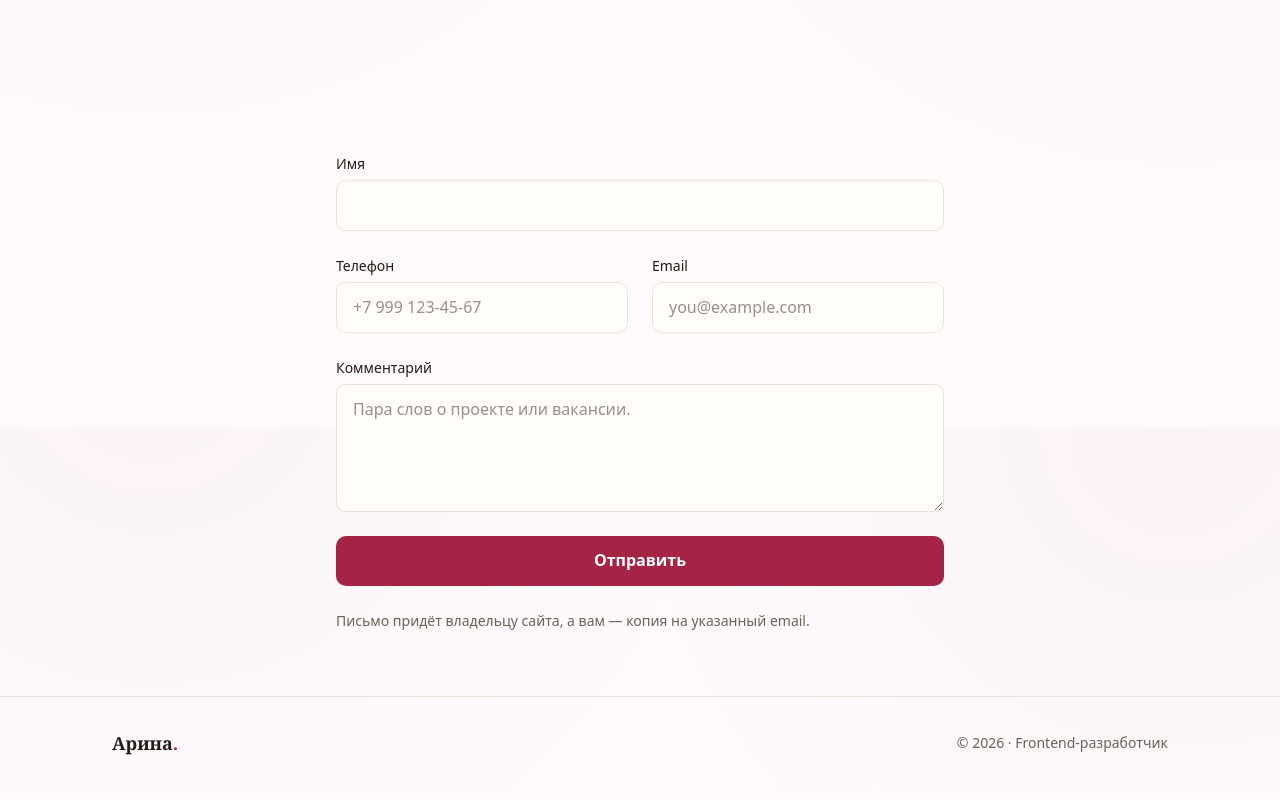
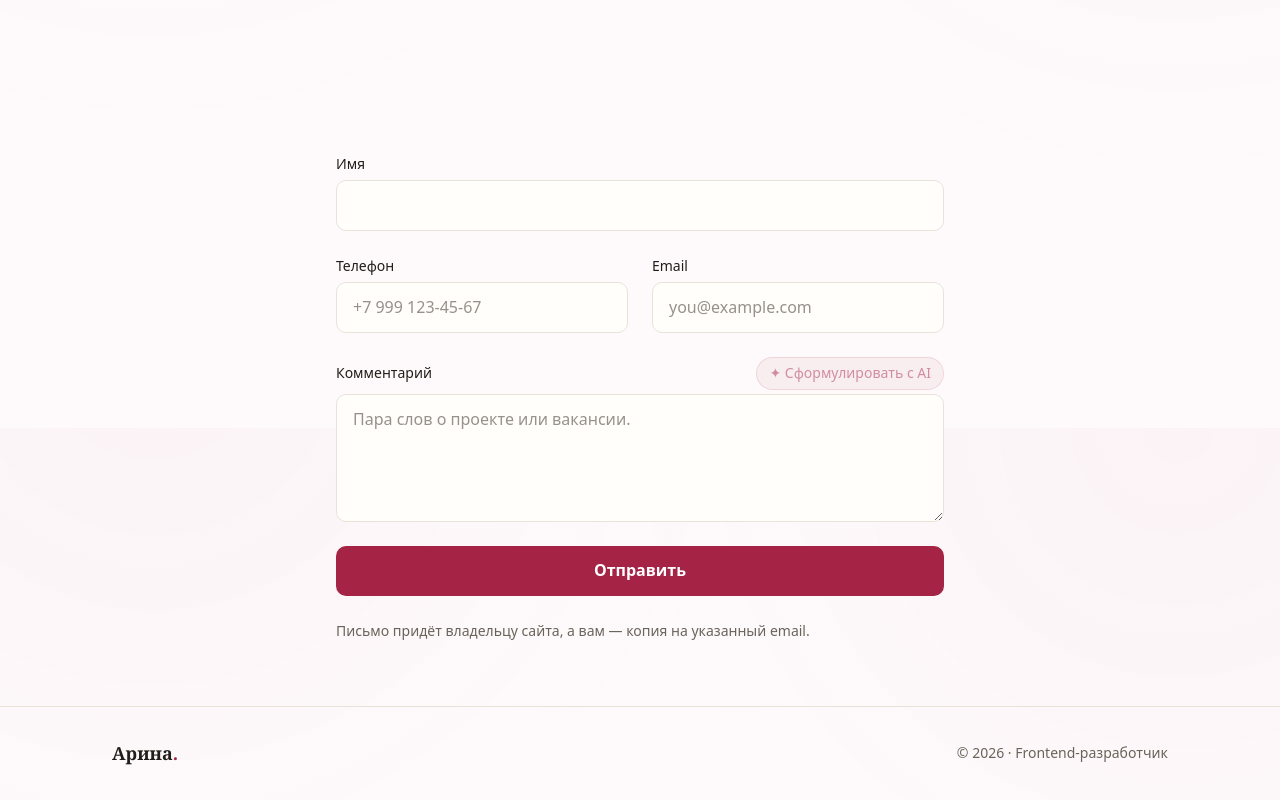
Before and after one commit to Arishka-a/my-portfolio, a Next.js app: page / in a window 1280 px wide. Shown: the part 3572-4372 px from the top of the page. Built offline with nearby package versions, Linux system fonts and the light colour scheme; a web font is replaced by a local one.

Commit message:
feat: graceful AI demo mode when API key is missing

```diff
--- /dev/null
+++ b/src/app/api/assist/route.ts
@@ -0,0 +1,95 @@
+import { NextResponse } from "next/server";
+
+export const runtime = "nodejs";
+
+interface AssistBody {
+  draft?: string;
+  name?: string;
+}
+
+export async function POST(request: Request) {
+  const apiKey = process.env.OPENAI_API_KEY;
+  if (!apiKey) {
+    return NextResponse.json(
+      {
+        demo: true,
+        error: "AI-помощник в демо-режиме: API-ключ не подключён.",
+      },
+      { status: 200 }
+    );
+  }
+
+  let body: AssistBody;
+  try {
+    body = await request.json();
+  } catch {
+    return NextResponse.json({ error: "Некорректный запрос" }, { status: 400 });
+  }
+
+  const draft = (body.draft ?? "").trim().slice(0, 800);
+  const name = (body.name ?? "").trim().slice(0, 80);
+
+  if (draft.length < 3) {
+    return NextResponse.json(
+      { error: "Слишком короткий черновик для обработки" },
+      { status: 400 }
+    );
+  }
+
+  const baseUrl = process.env.AI_BASE_URL ?? "https://api.openai.com/v1";
+  const model = process.env.AI_MODEL ?? "gpt-4o-mini";
+
+  const systemPrompt =
+    "Ты помогаешь посетителю сайта-портфолио сформулировать вежливое деловое сообщение " +
+    "разработчику через форму обратной связи. На основе черновика напиши аккуратный, " +
+    "понятный текст на русском языке от первого лица. Сохрани смысл и факты, не придумывай " +
+    "детали. Длина — 2–4 предложения. Без приветствий-шаблонов вроде «Уважаемый», без подписи. " +
+    "Верни только готовый текст сообщения, без пояснений и кавычек.";
+
+  const userPrompt =
+    (name ? `Имя отправителя: ${name}.\n` : "") +
+    `Черновик сообщения: """${draft}"""`;
+
+  try {
+    const res = await fetch(`${baseUrl}/chat/completions`, {
+      method: "POST",
+      headers: {
+        "Content-Type": "application/json",
+        Authorization: `Bearer ${apiKey}`,
+      },
+      body: JSON.stringify({
+        model,
+        temperature: 0.6,
+        max_tokens: 250,
+        messages: [
+          { role: "system", content: systemPrompt },
+          { role: "user", content: userPrompt },
+        ],
+      }),
+    });
+
+    if (!res.ok) {
+      const detail = await res.text();
+      console.error("AI API error:", res.status, detail);
+      return NextResponse.json(
+        { error: "AI-сервис вернул ошибку. Попробуйте позже." },
+        { status: 502 }
+      );
+    }
+
+    const data = await res.json();
+    const text: string | undefined = data?.choices?.[0]?.message?.content?.trim();
+
+    if (!text) {
+      return NextResponse.json({ error: "Пустой ответ от AI" }, { status: 502 });
+    }
+
+    return NextResponse.json({ ok: true, text });
+  } catch (err) {
+    console.error("AI request failed:", err);
+    return NextResponse.json(
+      { error: "Не удалось связаться с AI-сервисом." },
+      { status: 502 }
+    );
+  }
+}
--- a/src/components/ContactForm/ContactForm.module.scss
+++ b/src/components/ContactForm/ContactForm.module.scss
@@ -176,3 +176,32 @@
     color: $color-accent;
   }
 }
+
+.labelRow {
+  display: flex;
+  align-items: center;
+  justify-content: space-between;
+  gap: $space-sm;
+  flex-wrap: wrap;
+}
+
+.aiButton {
+  padding: $space-2xs $space-sm;
+  font-size: $fs-sm;
+  font-weight: $fw-medium;
+  color: $color-accent;
+  background-color: $color-accent-soft;
+  border: 1px solid rgba($color-accent, 0.25);
+  border-radius: $radius-full;
+  cursor: pointer;
+  transition: background-color $transition-base, opacity $transition-base;
+
+  &:hover:not(:disabled) {
+    background-color: rgba($color-accent, 0.18);
+  }
+
+  &:disabled {
+    opacity: 0.5;
+    cursor: not-allowed;
+  }
+}
--- a/src/components/ContactForm/ContactForm.tsx
+++ b/src/components/ContactForm/ContactForm.tsx
@@ -19,6 +19,8 @@ export default function ContactForm() {
   const [status, setStatus] = useState<Status>("idle");
   const [serverMessage, setServerMessage] = useState("");
   const [previewUrl, setPreviewUrl] = useState<string | null>(null);
+  const [aiLoading, setAiLoading] = useState(false);
+  const [aiError, setAiError] = useState("");
 
   const update = (field: keyof ContactPayload, value: string) => {
     setValues((prev) => ({ ...prev, [field]: value }));
@@ -34,6 +36,43 @@ export default function ContactForm() {
   const validateField = (field: keyof ContactPayload) => {
     const fieldErrors = validateContact(values);
     setErrors((prev) => ({ ...prev, [field]: fieldErrors[field] }));
+  };
+
+  const handleAiAssist = async () => {
+    setAiError("");
+    setAiLoading(true);
+    try {
+      const res = await fetch("/api/assist", {
+        method: "POST",
+        headers: { "Content-Type": "application/json" },
+        body: JSON.stringify({ draft: values.comment, name: values.name }),
+      });
+      const data = await res.json();
+
+      // Демо-режим: ключа нет
+      if (data?.demo) {
+        update(
+          "comment",
+          "Здесь появился бы текст, сформулированный AI на основе вашего черновика. " +
+            "Демо-режим: OpenAI-ключ не подключён, поэтому показан пример."
+        );
+        setAiError(
+          "✦ Демо: интеграция с AI реализована (свой серверный роут, ключ хранится на сервере, " +
+            "есть обработка ошибок). Чтобы кнопка переписывала текст по-настоящему, в .env.local " +
+            "нужно добавить OPENAI_API_KEY."
+        );
+        return;
+      }
+
+      if (!res.ok) {
+        throw new Error(data?.error || "AI-помощник сейчас недоступен");
+      }
+      update("comment", data.text);
+    } catch (err) {
+      setAiError(err instanceof Error ? err.message : "Не удалось обратиться к AI");
+    } finally {
+      setAiLoading(false);
+    }
   };
 
   const handleSubmit = async (e: React.FormEvent) => {
@@ -186,9 +225,20 @@ export default function ContactForm() {
       </div>
 
       <div className={styles.field}>
-        <label htmlFor="comment" className={styles.label}>
-          Комментарий
-        </label>
+        <div className={styles.labelRow}>
+          <label htmlFor="comment" className={styles.label}>
+            Комментарий
+          </label>
+          <button
+            type="button"
+            className={styles.aiButton}
+            onClick={handleAiAssist}
+            disabled={aiLoading || loading || values.comment.trim().length < 3}
+            title="Переписать черновик в аккуратное сообщение с помощью AI"
+          >
+            {aiLoading ? "AI пишет…" : "✦ Сформулировать с AI"}
+          </button>
+        </div>
         <textarea
           id="comment"
           name="comment"
@@ -209,6 +259,7 @@ export default function ContactForm() {
             {errors.comment}
           </span>
         )}
+        {aiError && <span className={styles.error}>{aiError}</span>}
       </div>
 
       {status === "error" && (
```
Also changed, not shown: 1 other file (tests, documents, lock files or other folders).
